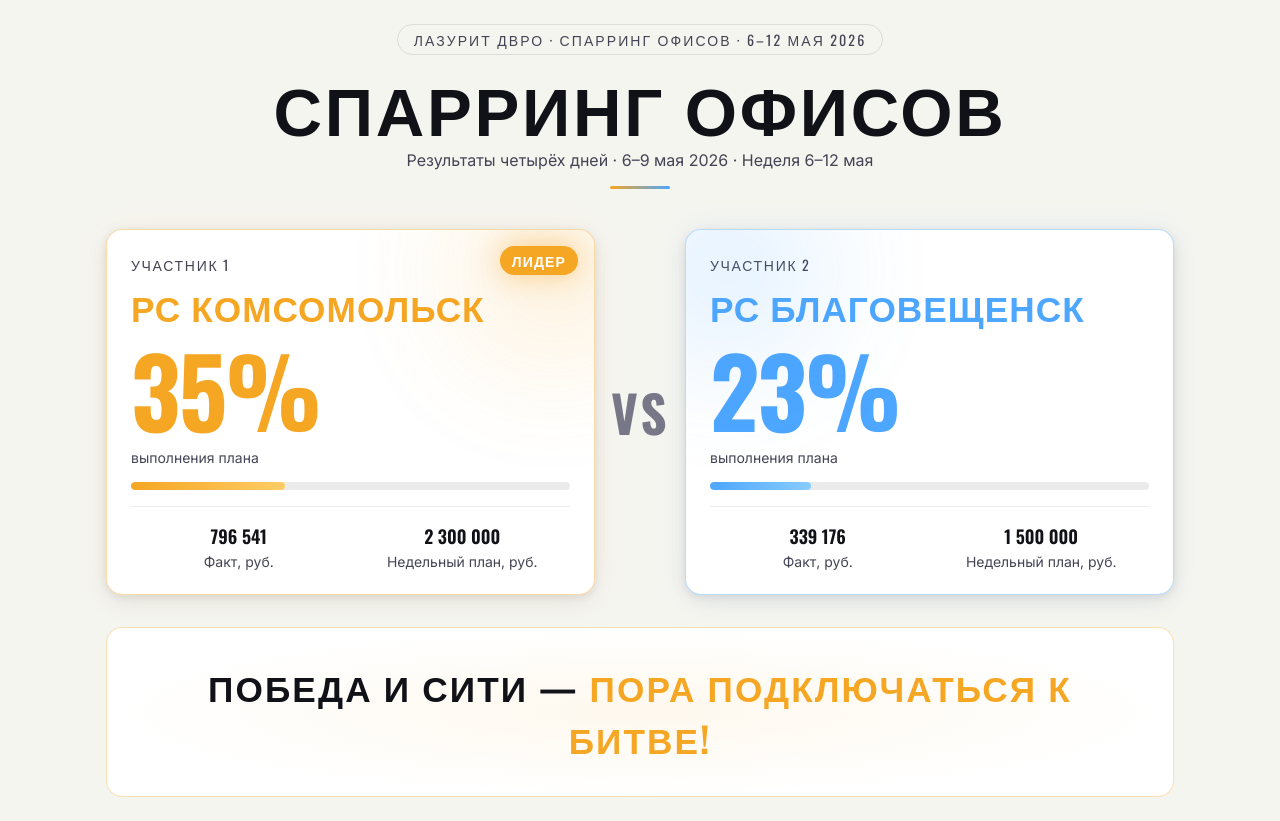
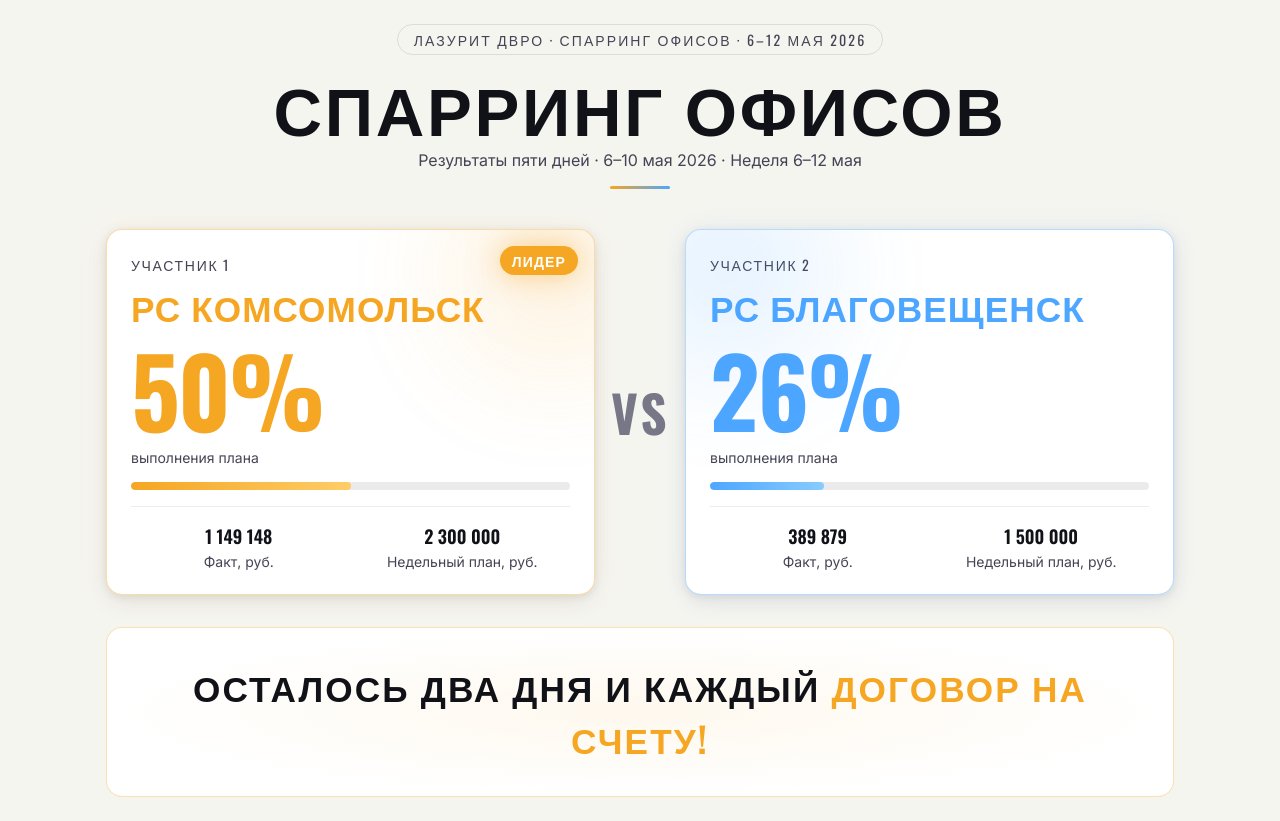
Before and after one commit to EkaterinaSredina/Sparring-06-12-05-KMS-BLG, a plain HTML site: page index.html in a window 1280 px wide. Drawn offline with nearby package versions, Linux system fonts and the light colour scheme.

Commit message:
Add files via upload

```diff
--- a/index.html
+++ b/index.html
@@ -193,7 +193,7 @@ body{
 <header class="header">
   <div class="header-badge">Лазурит ДВРО · Спарринг офисов · 6–12 мая 2026</div>
   <h1>Спарринг офисов</h1>
-  <p class="subtitle">Результаты четырёх дней · 6–9 мая 2026 · Неделя 6–12 мая</p>
+  <p class="subtitle">Результаты пяти дней · 6–10 мая 2026 · Неделя 6–12 мая</p>
   <div class="header-divider"></div>
 </header>
 
@@ -203,12 +203,12 @@ body{
     <div class="leader-badge">Лидер</div>
     <div class="team-label">Участник 1</div>
     <div class="team-name">РС Комсомольск</div>
-    <div class="pct-display" id="pct-hbr">35%</div>
+    <div class="pct-display" id="pct-hbr">50%</div>
     <div class="pct-caption">выполнения плана</div>
     <div class="progress-track"><div class="progress-fill" id="bar-hbr" style="width:0"></div></div>
     <div class="stat-row">
       <div class="stat-item">
-        <div class="stat-value" id="fact-hbr">796 541</div>
+        <div class="stat-value" id="fact-hbr">1 149 148</div>
         <div class="stat-label">Факт, руб.</div>
       </div>
       <div class="stat-item">
@@ -222,12 +222,12 @@ body{
     <div class="glow-orb"></div>
     <div class="team-label">Участник 2</div>
     <div class="team-name">РС Благовещенск</div>
-    <div class="pct-display" id="pct-vlv">23%</div>
+    <div class="pct-display" id="pct-vlv">26%</div>
     <div class="pct-caption">выполнения плана</div>
     <div class="progress-track"><div class="progress-fill" id="bar-vlv"></div></div>
     <div class="stat-row">
       <div class="stat-item">
-        <div class="stat-value" id="fact-vlv">339 176</div>
+        <div class="stat-value" id="fact-vlv">389 879</div>
         <div class="stat-label">Факт, руб.</div>
       </div>
       <div class="stat-item">
@@ -239,7 +239,7 @@ body{
 </div>
 
 <div class="motive-bar">
-  <div class="motive-text">Победа и Сити — <span class="accent">пора подключаться к битве!</span></div>
+  <div class="motive-text">Осталось два дня и каждый <span class="accent">договор на счету!</span></div>
 </div>
 
 <script>
@@ -259,15 +259,15 @@ function animateCount(el,target,isPercent,duration){
 
 window.addEventListener('load',function(){
   setTimeout(function(){
-    animateCount(document.getElementById('pct-hbr'),35,true);
-    animateCount(document.getElementById('pct-vlv'),23,true);
-    animateCount(document.getElementById('fact-hbr'),796541,false,1400);
-    animateCount(document.getElementById('fact-vlv'),339176,false,1400);
+    animateCount(document.getElementById('pct-hbr'),50,true);
+    animateCount(document.getElementById('pct-vlv'),26,true);
+    animateCount(document.getElementById('fact-hbr'),1149148,false,1400);
+    animateCount(document.getElementById('fact-vlv'),389879,false,1400);
   },300);
 
   setTimeout(function(){
-    document.getElementById('bar-hbr').style.width='35%';
-    document.getElementById('bar-vlv').style.width='23%';
+    document.getElementById('bar-hbr').style.width='50%';
+    document.getElementById('bar-vlv').style.width='26%';
   },400);
 
   Chart.defaults.font.family="'Inter',sans-serif";
```
